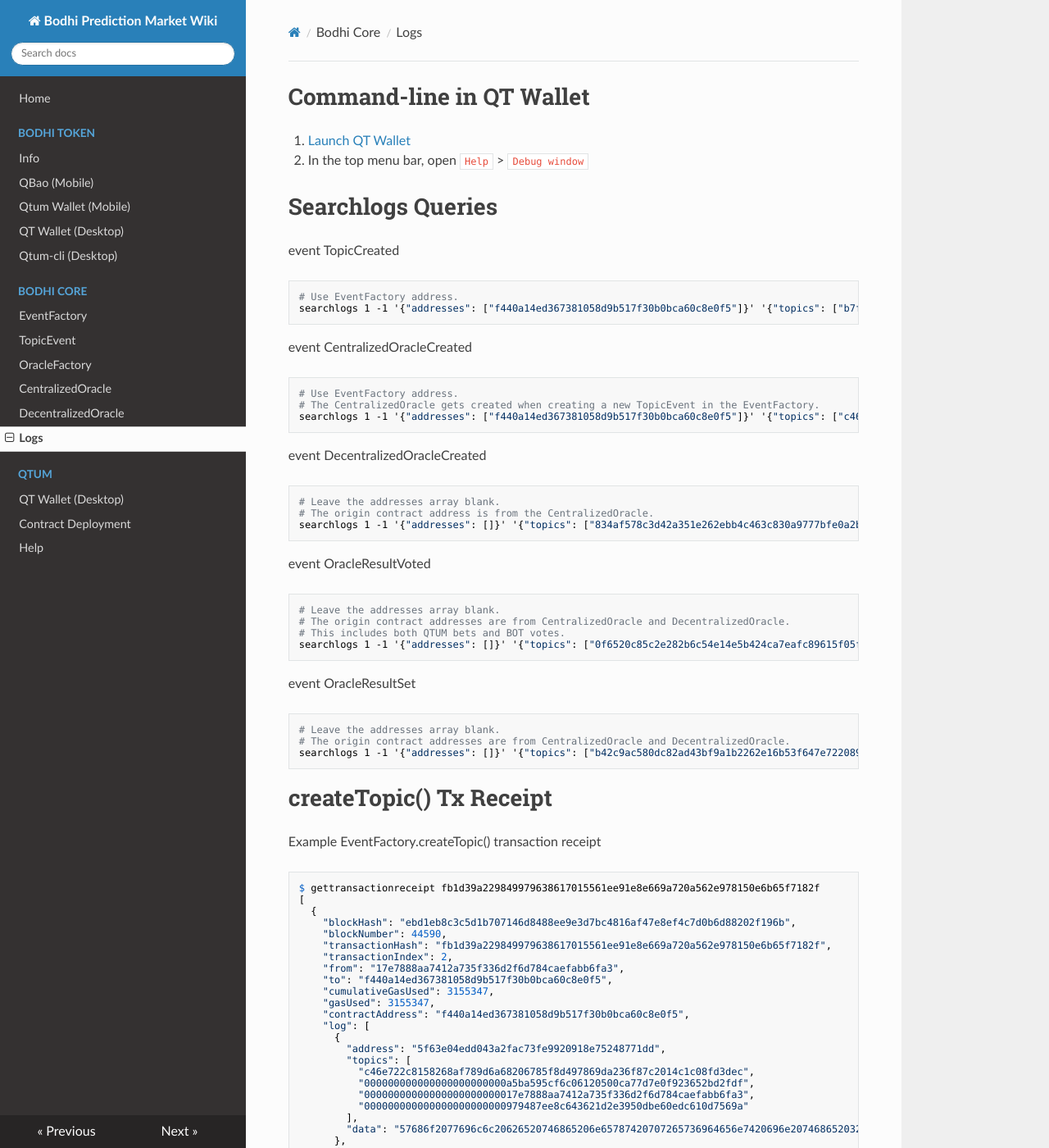
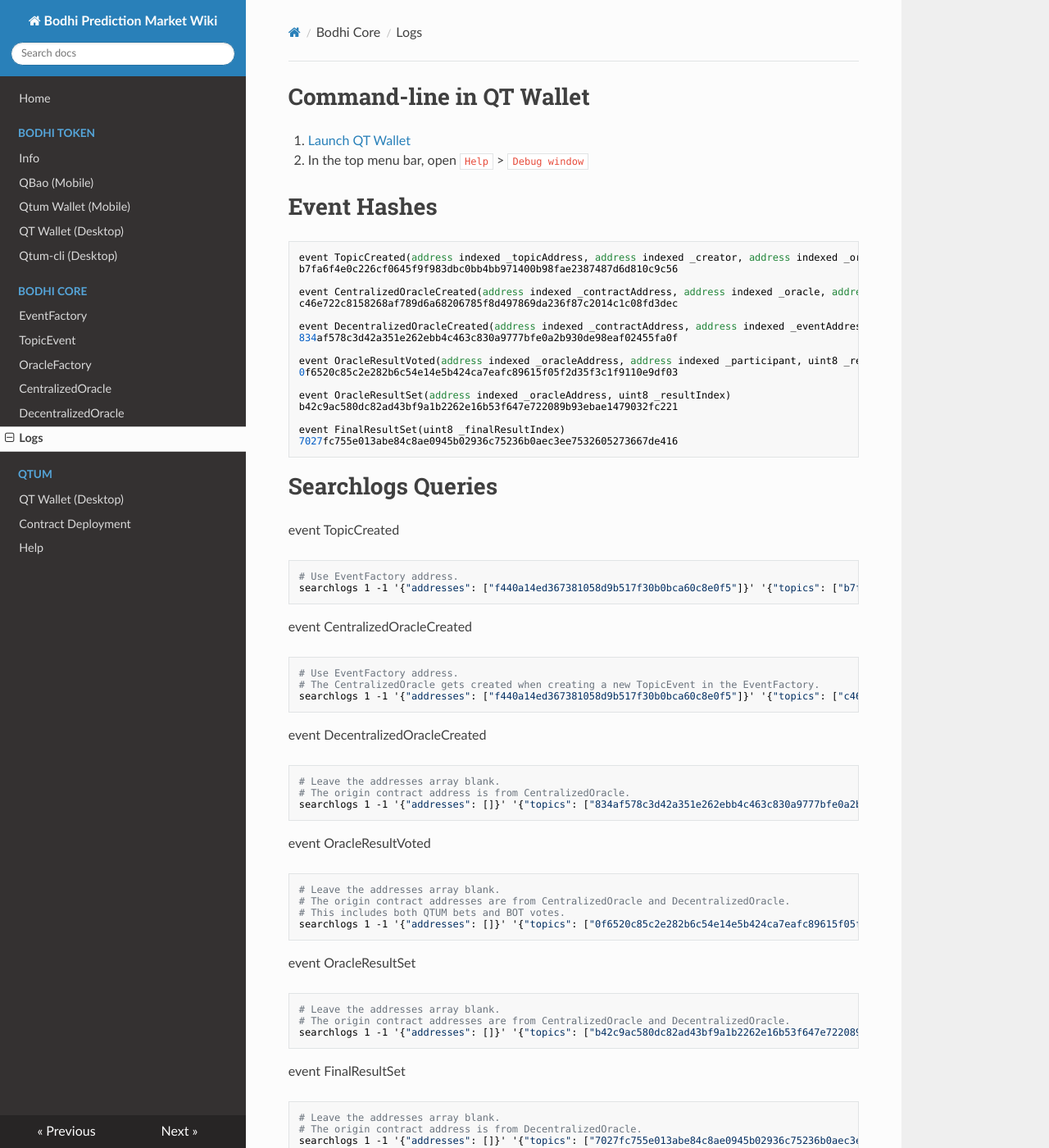
Before and after one commit to bodhiproject/wiki, an MkDocs documentation site: the page built from docs/bodhi_core/logs.md, in a window 1280 px wide and 1400 px high. Shown: the whole window at 82% size. Built offline with MkDocs 1.6.1, drawn with Linux system fonts in a browser that asks for light colours; nearby versions of some CDN libraries; comment, search, counter and statistics services are not loaded; old or Windows-style settings are respelled for this version of MkDocs; some of the changed text lies outside the part shown.

Commit message:
Add finalizeResult

```diff
--- a/docs/bodhi_core/logs.md
+++ b/docs/bodhi_core/logs.md
@@ -1,6 +1,26 @@
 # Command-line in QT Wallet
 1. [Launch QT Wallet](../qtum/qt_wallet.md#launch-qt-wallet)
 2. In the top menu bar, open `Help` > `Debug window`
+
+# Event Hashes
+
+    event TopicCreated(address indexed _topicAddress, address indexed _creator, address indexed _oracle, bytes32[10] _name, bytes32[10] _resultNames, uint256 _bettingEndBlock, uint256 _resultSettingEndBlock)
+    b7fa6f4e0c226cf0645f9f983dbc0bb4bb971400b98fae2387487d6d810c9c56
+
+    event CentralizedOracleCreated(address indexed _contractAddress, address indexed _oracle, address indexed _eventAddress, bytes32[10] _eventName, bytes32[10] _eventResultNames, uint8 _numOfResults, uint256 _bettingEndBlock, uint256 _resultSettingEndBlock, uint256 _consensusThreshold)
+    c46e722c8158268af789d6a68206785f8d497869da236f87c2014c1c08fd3dec
+
+    event DecentralizedOracleCreated(address indexed _contractAddress, address indexed _eventAddress, bytes32[10] _eventName, bytes32[10] _eventResultNames, uint8 _numOfResults, uint8 _lastResultIndex, uint256 _arbitrationEndBlock, uint256 _consensusThreshold)
+    834af578c3d42a351e262ebb4c463c830a9777bfe0a2b930de98eaf02455fa0f
+
+    event OracleResultVoted(address indexed _oracleAddress, address indexed _participant, uint8 _resultIndex, uint256 _votedAmount)
+    0f6520c85c2e282b6c54e14e5b424ca7eafc89615f05f2d35f3c1f9110e9df03
+
+    event OracleResultSet(address indexed _oracleAddress, uint8 _resultIndex)
+    b42c9ac580dc82ad43bf9a1b2262e16b53f647e722089b93ebae1479032fc221
+
+    event FinalResultSet(uint8 _finalResultIndex)
+    7027fc755e013abe84c8ae0945b02936c75236b0aec3ee7532605273667de416
 
 # Searchlogs Queries
 event TopicCreated
@@ -32,6 +52,12 @@
     # Leave the addresses array blank.
     # The origin contract addresses are from CentralizedOracle and DecentralizedOracle.
     searchlogs 1 -1 '{"addresses": []}' '{"topics": ["b42c9ac580dc82ad43bf9a1b2262e16b53f647e722089b93ebae1479032fc221"]}'
+
+event FinalResultSet
+
+    # Leave the addresses array blank.
+    # The origin contract address is from DecentralizedOracle.
+    searchlogs 1 -1 '{"addresses": []}' '{"topics": ["7027fc755e013abe84c8ae0945b02936c75236b0aec3ee7532605273667de416"]}'
 
 # createTopic() Tx Receipt
 Example EventFactory.createTopic() transaction receipt
@@ -325,3 +351,42 @@
     # topics[1]: 0000000000000000000000007a14d09cbf2a438cb8658e9407ae1467de483332 is address indexed _oracleAddress
     # topics[2]: 00000000000000000000000017e7888aa7412a735f336d2f6d784caefabb6fa3 is address indexed _participant
     # data: uint8 _resultIndex, uint256 _votedAmount
+
+# finalizeResult() Tx Receipt
+Example DecentralizedOracle.finalizeResult() transaction receipt
+
+    [
+      {
+        "blockHash": "739007b3d40db25f6ddfd6e2e22ffa767b827d84427b1380bb640957c8b8487c",
+        "blockNumber": 45028,
+        "transactionHash": "ea99d499460a9b91ee2b848c8fb2e365a0d6d57c5b8e22c8c34ea9e4edf689ac",
+        "transactionIndex": 2,
+        "from": "17e7888aa7412a735f336d2f6d784caefabb6fa3",
+        "to": "7a14d09cbf2a438cb8658e9407ae1467de483332",
+        "cumulativeGasUsed": 37669,
+        "gasUsed": 37669,
+        "contractAddress": "7a14d09cbf2a438cb8658e9407ae1467de483332",
+        "log": [
+          {
+            "address": "979487ee8c643621d2e3950dbe60edc610d7569a",
+            "topics": [
+              "7027fc755e013abe84c8ae0945b02936c75236b0aec3ee7532605273667de416"
+            ],
+            "data": "0000000000000000000000000000000000000000000000000000000000000003"
+          }
+        ]
+      }
+    ]
+
+log event 1: `FinalResultSet` event in `TopicEvent`
+
+    {
+        "address": "979487ee8c643621d2e3950dbe60edc610d7569a",
+        "topics": [
+            "7027fc755e013abe84c8ae0945b02936c75236b0aec3ee7532605273667de416"
+        ],
+        "data": "0000000000000000000000000000000000000000000000000000000000000003"
+    }
+    # address: 979487ee8c643621d2e3950dbe60edc610d7569a is TopicEvent
+    # topics[0]: 7027fc755e013abe84c8ae0945b02936c75236b0aec3ee7532605273667de416 is FinalResultSet event
+    # data: uint8 _finalResultIndex
```
Also changed, not shown: other parts of docs/bodhi_core/logs.md (+1 -1 lines), docs/bodhi_core/decentralized_oracle.md (+13 -0 lines), docs/bodhi_core/topic_event.md (+1 -1 lines), docs/img/finalize_result1.png (added).
